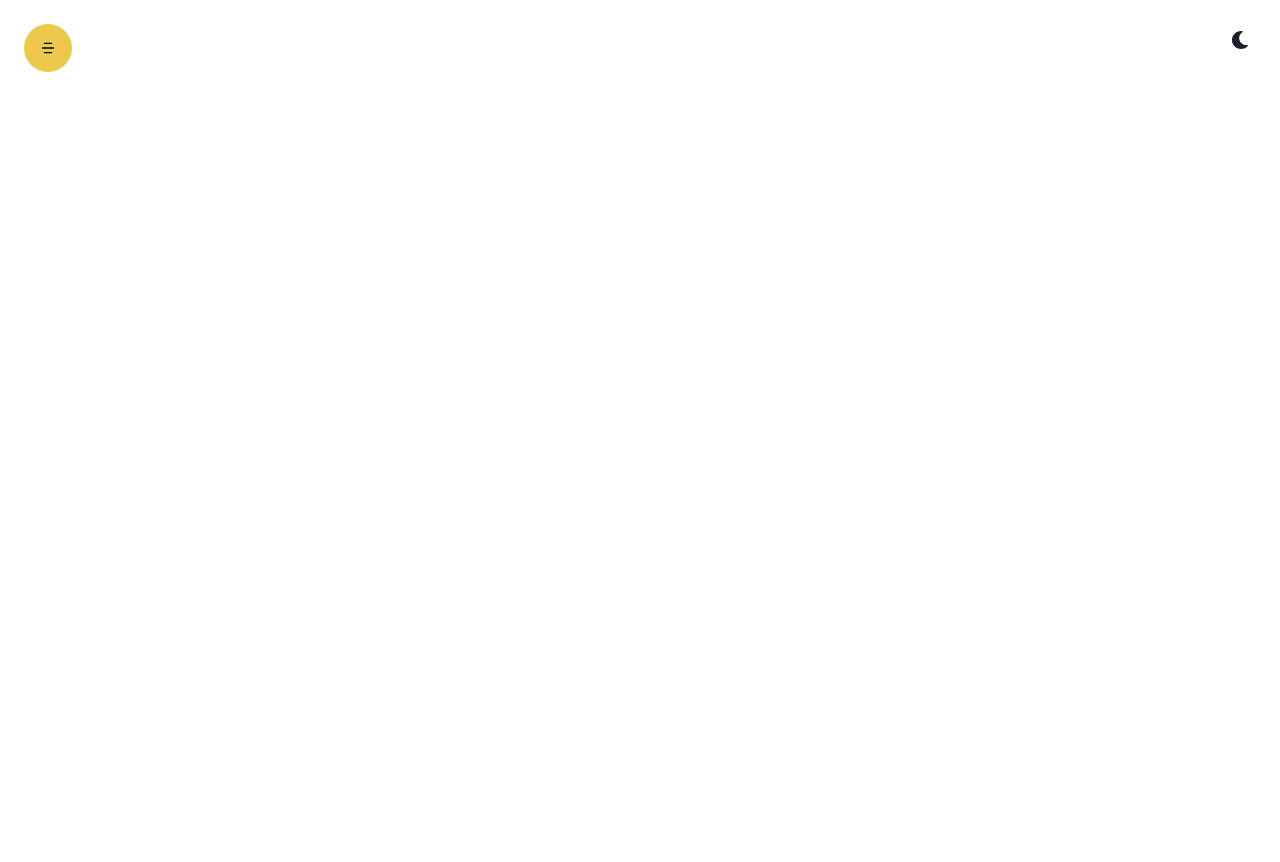
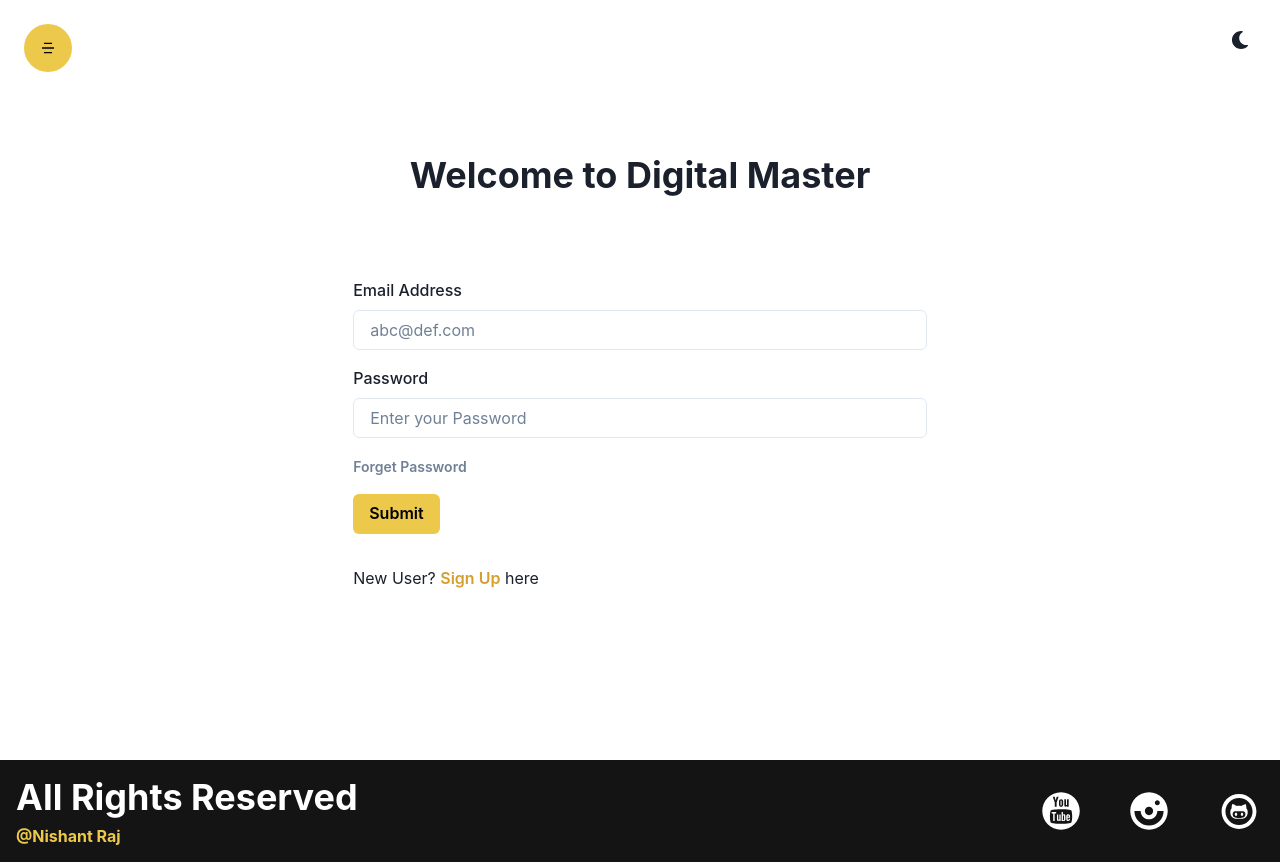
Before and after one commit to nishant-raj26/digitalmaster, a React (Create React App) app: page /login in a window 1280 px wide. Before the commit this address had no page. Before the commit the page ends 800 px from the top, so only its background shows below. Built offline with nearby package versions, Linux system fonts and the light colour scheme.

Commit message:
loginPage Done

```diff
--- a/src/App.js
+++ b/src/App.js
@@ -3,6 +3,8 @@ import { BrowserRouter as Router, Route, Routes } from 'react-router-dom'
 import Home from './components/Home/Home'
 import Header from './components/Layout/Header/Header'
 import Courses from './components/Courses/Courses'
+import Footer from './components/Layout/Footer/Footer'
+import Login from './components/Auth/Login'
 
 const App = () => {
   return (
@@ -11,7 +13,9 @@ const App = () => {
       <Routes>
         <Route path='/' element={<Home />} />
         <Route path='/courses' element={<Courses />} />
+        <Route path='/login' element={<Login />} />
       </Routes>
+      <Footer />
     </Router>
 
   )
--- /dev/null
+++ b/src/components/Auth/Login.jsx
@@ -0,0 +1,70 @@
+import {
+  Box,
+  Button,
+  Container,
+  FormLabel,
+  Heading,
+  Input,
+  VStack,
+} from '@chakra-ui/react';
+import React, { useState } from 'react';
+import { Link } from 'react-router-dom';
+
+const Login = () => {
+  const [email, setEmail] = useState('');
+  const [password, setPassword] = useState('');
+  return (
+    <Container height={'95vh'}>
+      <VStack height={'full'} justifyContent={'center'} spacing={'16'}>
+        <Heading>Welcome to Digital Master</Heading>
+        <form action="" style={{ width: '100%' }}>
+          <Box my={'4'}>
+            <FormLabel htmlFor="email" children="Email Address" />
+            <Input
+              required
+              id="email"
+              value={email}
+              onChange={event => setEmail(event.target.value)}
+              placeholder="abc@def.com"
+              type={'email'}
+              focusBorderColor="yellow.500"
+            />
+          </Box>
+          <Box my={'4'}>
+            <FormLabel htmlFor="password" children="Password" />
+            <Input
+              required
+              id="password"
+              value={password}
+              onChange={event => setPassword(event.target.value)}
+              placeholder="Enter your Password"
+              type={'password'}
+              focusBorderColor="yellow.500"
+            />
+          </Box>
+          <Box>
+            <Link to="/forgetPassword">
+              <Button fontSize={'sm'} variant={'link'}>
+                Forget Password
+              </Button>
+            </Link>
+          </Box>
+          <Button my={'4'} colorScheme={'yellow'} type="submit">
+            Submit
+          </Button>
+          <Box my={'4'}>
+            New User?{' '}
+            <Link to="/register">
+              <Button colorScheme={'yellow'} variant={'link'}>
+                Sign Up
+              </Button>{' '}
+              here
+            </Link>
+          </Box>
+        </form>
+      </VStack>
+    </Container>
+  );
+};
+
+export default Login;
--- /dev/null
+++ b/src/components/Layout/Footer/Footer.jsx
@@ -0,0 +1,37 @@
+import { Box, HStack, Heading, Link, Stack, VStack } from '@chakra-ui/react';
+import React from 'react';
+import {
+  TiSocialYoutubeCircular,
+  TiSocialInstagramCircular,
+} from 'react-icons/ti';
+import { DiGithub } from 'react-icons/di';
+
+const Footer = () => {
+  return (
+    <Box padding={'4'} bg={'blackAlpha.900'} minH={'10vh'}>
+      <Stack direction={['column', 'row']}>
+        <VStack alignItems={['center', 'flex-start']} width={'full'}>
+          <Heading children="All Rights Reserved" color={'white'} />
+          <Heading color={'yellow.400'} fontFamily={'body'} size={'sm'}>
+            <a href="https://github.com/nishant-raj26" target={'_blank'}>
+              @Nishant Raj
+            </a>
+          </Heading>
+        </VStack>
+        <HStack spacing={['2', '10']} justifyContent={'center'} color={'white'} fontSize={'50'} >
+          <a href="https://www.youtube.com" target={'_blank'}>
+            <TiSocialYoutubeCircular />
+          </a>
+          <a href="https://www.instagram.com" target={'_blank'}>
+            <TiSocialInstagramCircular />
+          </a>
+          <a href="https://github.com/nishant-raj26" target={'_blank'}>
+            <DiGithub />
+          </a>
+        </HStack>
+      </Stack>
+    </Box>
+  );
+};
+
+export default Footer;
--- a/src/components/Layout/Header/Header.jsx
+++ b/src/components/Layout/Header/Header.jsx
@@ -23,7 +23,7 @@ const LinkButton = ({ url = '/', title = 'Home', onClose }) => (
 const Header = () => {
   const { isOpen, onOpen, onClose } = useDisclosure();
 
-  const isAuthenticated = true;
+  const isAuthenticated = false;
   const user = {
     role: 'admin',
   };
```
